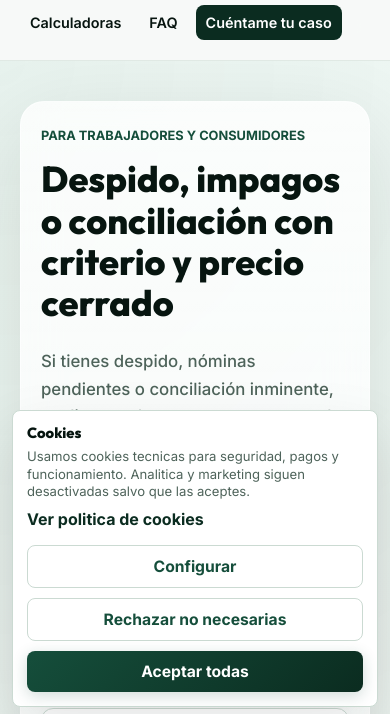
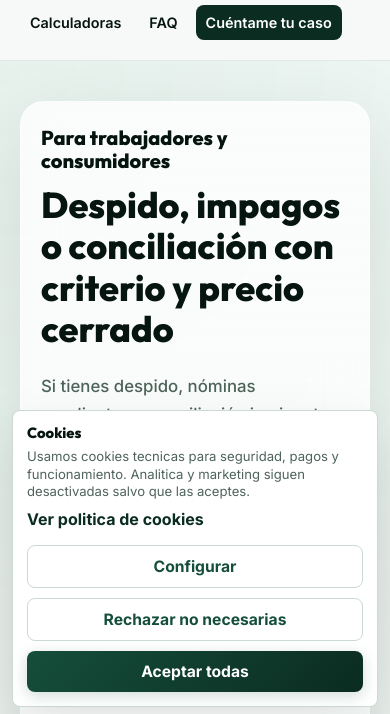
Before and after one commit to danielarnaizcuesta/danielarnaizcuesta.github.io, a website built with Vite: page index.html in a window 390 px wide. Shown: the part 125-839 px from the top of the page. Built offline with nearby package versions, Linux system fonts and the light colour scheme.

Commit message:
Alinear el arranque del hero con el encargo

```diff
--- a/index.html
+++ b/index.html
@@ -109,7 +109,7 @@
       <!-- HERO WORKBENCH -->
       <section class="workbench" id="inicio" aria-labelledby="page-title">
         <div class="workbench-copy">
-          <p class="overline">Para trabajadores y consumidores</p>
+          <p class="hero-kicker">Para trabajadores y consumidores</p>
           <h1 id="page-title">Despido, impagos o conciliación con criterio y precio cerrado</h1>
           <p class="lead">
             Si tienes despido, nóminas pendientes o conciliación inminente, analizo tus documentos y preparo el siguiente paso con precio cerrado.
--- a/styles.css
+++ b/styles.css
@@ -233,6 +233,15 @@ a:hover {
   hyphens: none;
 }
 
+.hero-kicker {
+  margin: 0 0 12px;
+  font-family: 'Outfit', sans-serif;
+  font-size: 1.55rem;
+  line-height: 1.15;
+  font-weight: 800;
+  color: var(--primary-dark);
+}
+
 h1,
 h2,
 h3 {
@@ -1701,6 +1710,10 @@ button,
     font-size: 2.75rem;
   }
 
+  .hero-kicker {
+    font-size: 1.4rem;
+  }
+
   h2 {
     font-size: 1.85rem;
   }
@@ -1780,6 +1793,10 @@ button,
   .workbench-copy {
     padding: 24px 20px;
     border-radius: 24px;
+  }
+
+  .hero-kicker {
+    font-size: 1.25rem;
   }
 
   .workbench-aside {
```
